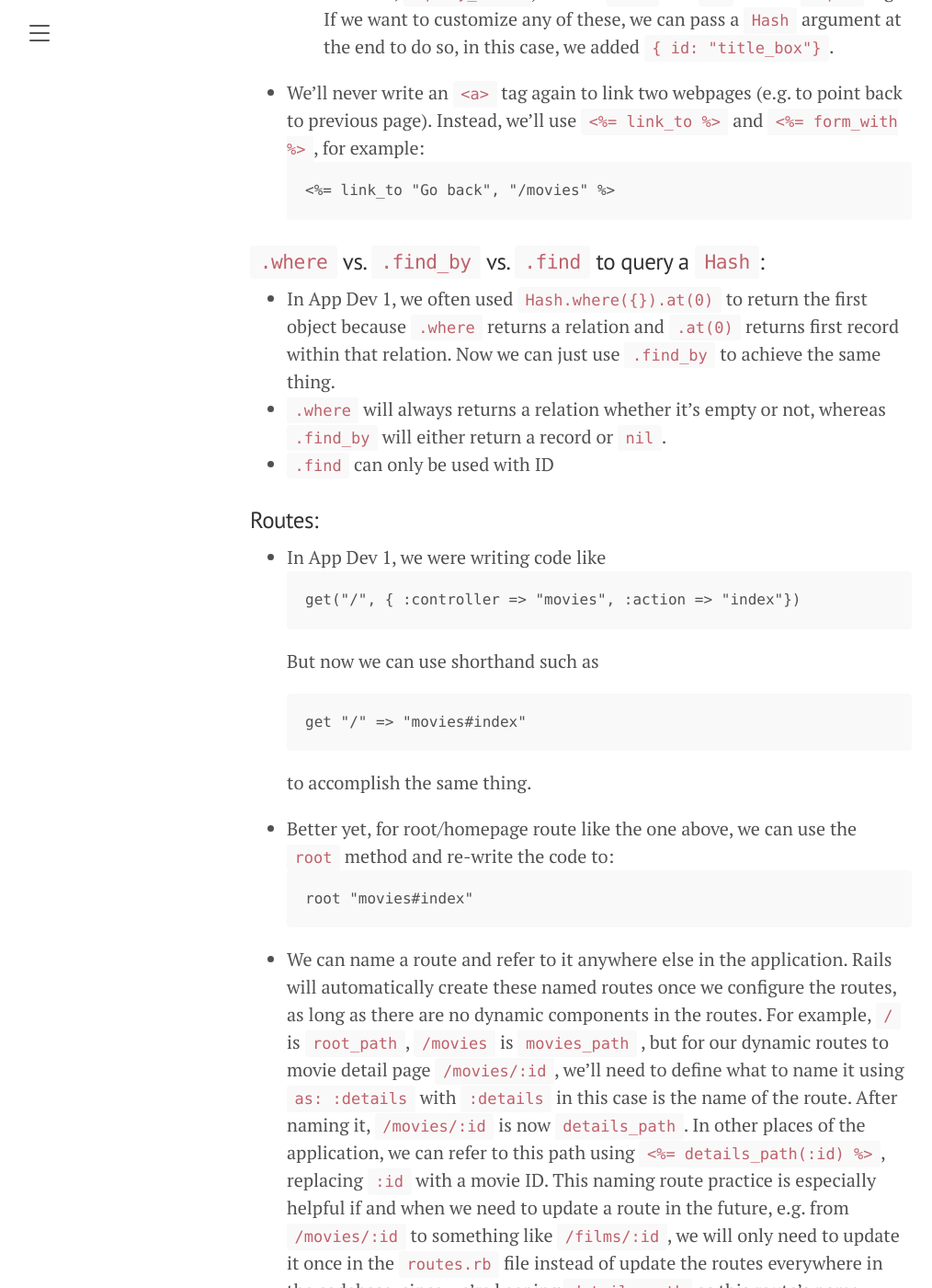
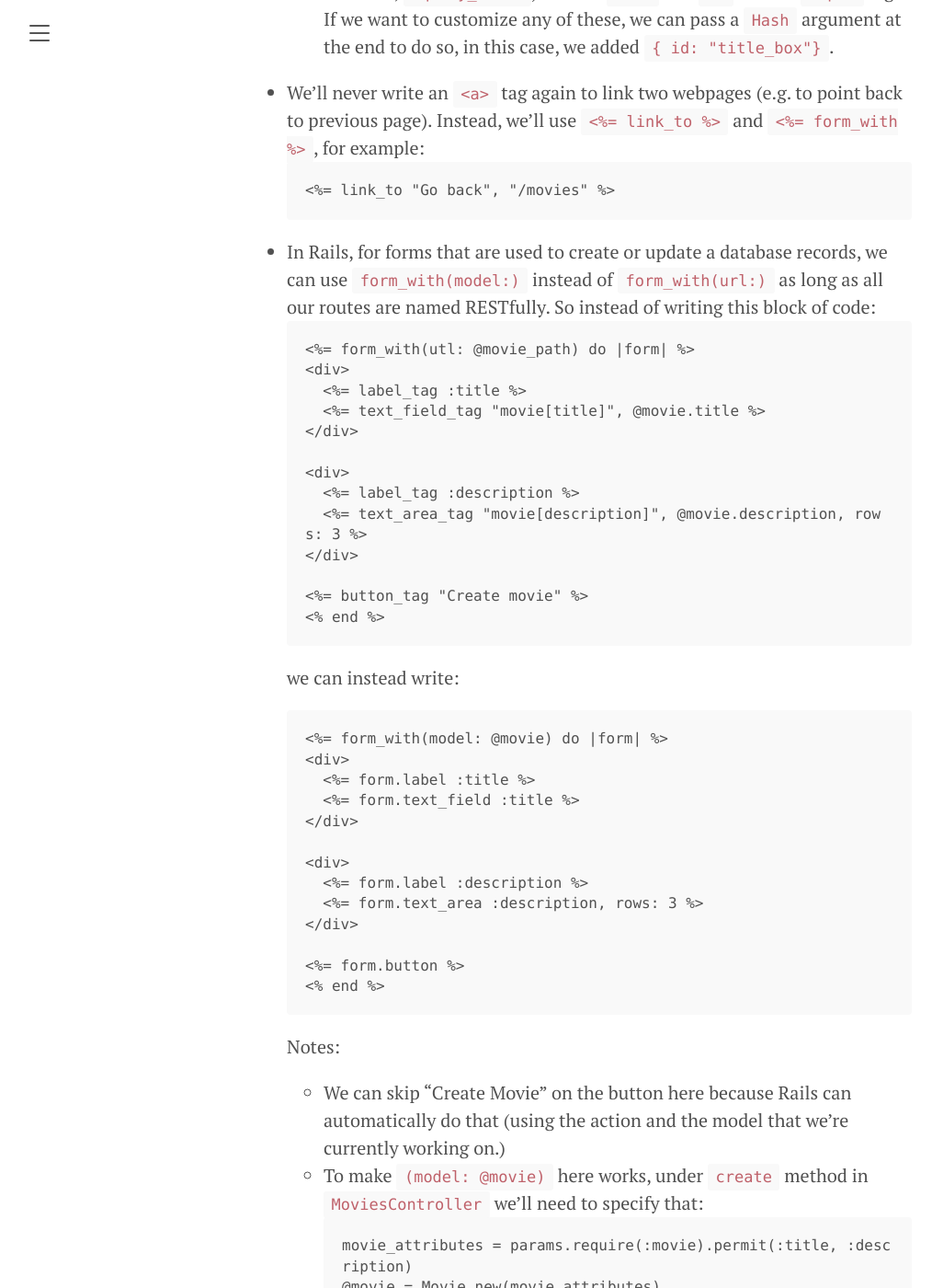
Before and after one commit to thaong91/tn-appdev-spr22, a Jekyll site: the page built from _posts/2022-04-05-things-i-learned-today.md, in a window 1280 px wide and 1400 px high, scrolled down 1733 px. Shown: the whole window at 92% size, without its empty margins (8-1022 px from the left). Built offline with Jekyll 4.4.1, drawn with Linux system fonts in a browser that asks for light colours; some of the changed text lies outside the part shown.

Commit message:
added in form_with(model:)

````diff
--- a/_posts/2022-04-05-things-i-learned-today.md
+++ b/_posts/2022-04-05-things-i-learned-today.md
@@ -20,6 +20,7 @@ title: Class 2 - More helper methods and cleaner codes
   <% end %>
   ```
   with `movies_path` is the name for route `/movies` (see **Routes** section below for more details.)
+
 - In addition to `form_with` method, there are other helper methods in Rails that can help us construct form easier, more secure, and faster. They are:
   - `<%= label_tag %>` to replace `label` HTML tag. So instead of writing:
     ```
@@ -29,6 +30,7 @@ title: Class 2 - More helper methods and cleaner codes
     ```
     <%= label_tag :title_box, "Title" %>
     ```
+
   - `<%= text_field_tag %>` or `<%= number_field_tag %>` or `<%= text_area_tag %>`, etc. to replace different `type` of `input` HTML tag. For example, we'll use `text_field_tag` when `type="text` and `number_field_tag` when `type="number"`. So instead of writing:
     ```
     <input type="text" id="title_box" name="query_title" value="<%= @the_movie.title %>">
@@ -38,10 +40,53 @@ title: Class 2 - More helper methods and cleaner codes
     <%= text_field_tag :query_title, @the_movie.title, { id: "title_box"} %>
     ```
     By default, the `text_field_tag` method will use the first argument (in this case, `:query_title`) as both `name` and `id` for this `input` tag. If we want to customize any of these, we can pass a `Hash` argument at the end to do so, in this case, we added `{ id: "title_box"}`.
+
 - We'll never write an `<a>` tag again to link two webpages (e.g. to point back to previous page). Instead, we'll use `<%= link_to %>` and `<%= form_with %>`, for example:
   ```
   <%= link_to "Go back", "/movies" %>
   ```
+
+- In Rails, for forms that are used to create or update a database records, we can use `form_with(model:)` instead of `form_with(url:)` as long as all our routes are named RESTfully.
+  So instead of writing this block of code:
+  ```
+  <%= form_with(utl: @movie_path) do |form| %>
+  <div>
+    <%= label_tag :title %>
+    <%= text_field_tag "movie[title]", @movie.title %>
+  </div>
+
+  <div>
+    <%= label_tag :description %>
+    <%= text_area_tag "movie[description]", @movie.description, rows: 3 %>
+  </div>
+
+  <%= button_tag "Create movie" %>
+  <% end %>
+  ```
+  we can instead write:
+  ```
+  <%= form_with(model: @movie) do |form| %>
+  <div>
+    <%= form.label :title %>
+    <%= form.text_field :title %>
+  </div>
+
+  <div>
+    <%= form.label :description %>
+    <%= form.text_area :description, rows: 3 %>
+  </div>
+
+  <%= form.button %>
+  <% end %>
+  ```
+  Notes:
+  - We can skip "Create Movie" on the button here because Rails can automatically do that (using the action and the model that we're currently working on.)
+  - To make `(model: @movie)` here works, under `create` method in `MoviesController` we'll need to specify that:
+    ```
+    movie_attributes = params.require(:movie).permit(:title, :description)
+    @movie = Movie.new(movie_attributes)
+    ```
+    We no longer use `params.fetch()` here, but instead using `params.require()` to specify the Hash that we'll get data from. Additionally, we'll need to tell Rails which database columns can be whitelisted using `permit()`, as Rails will automatically prevent this type of insert from happening (for CSRF reason.)
 
 ### `.where` vs. `.find_by` vs. `.find` to query a `Hash`:
 - In App Dev 1, we often used `Hash.where({}).at(0)` to return the first object because `.where` returns a relation and `.at(0)` returns first record within that relation. Now we can just use `.find_by` to achieve the same thing.
````
